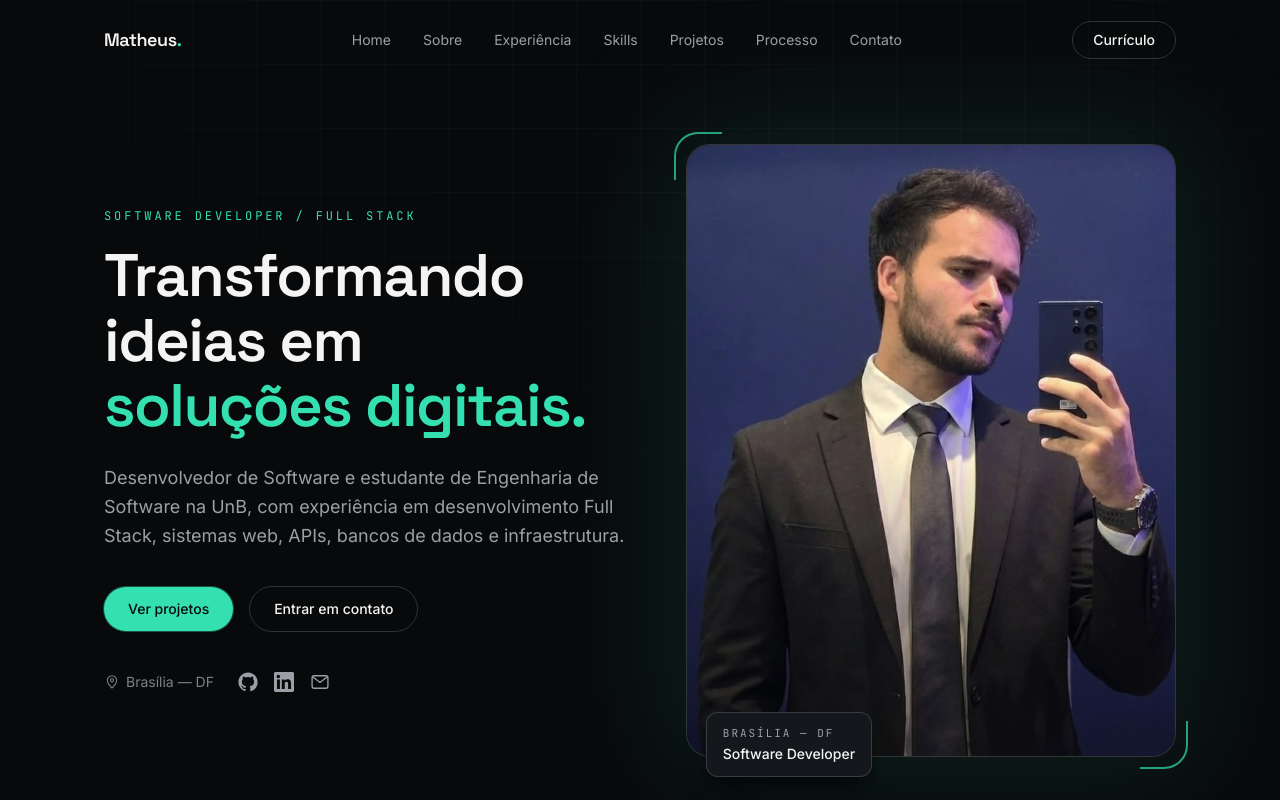
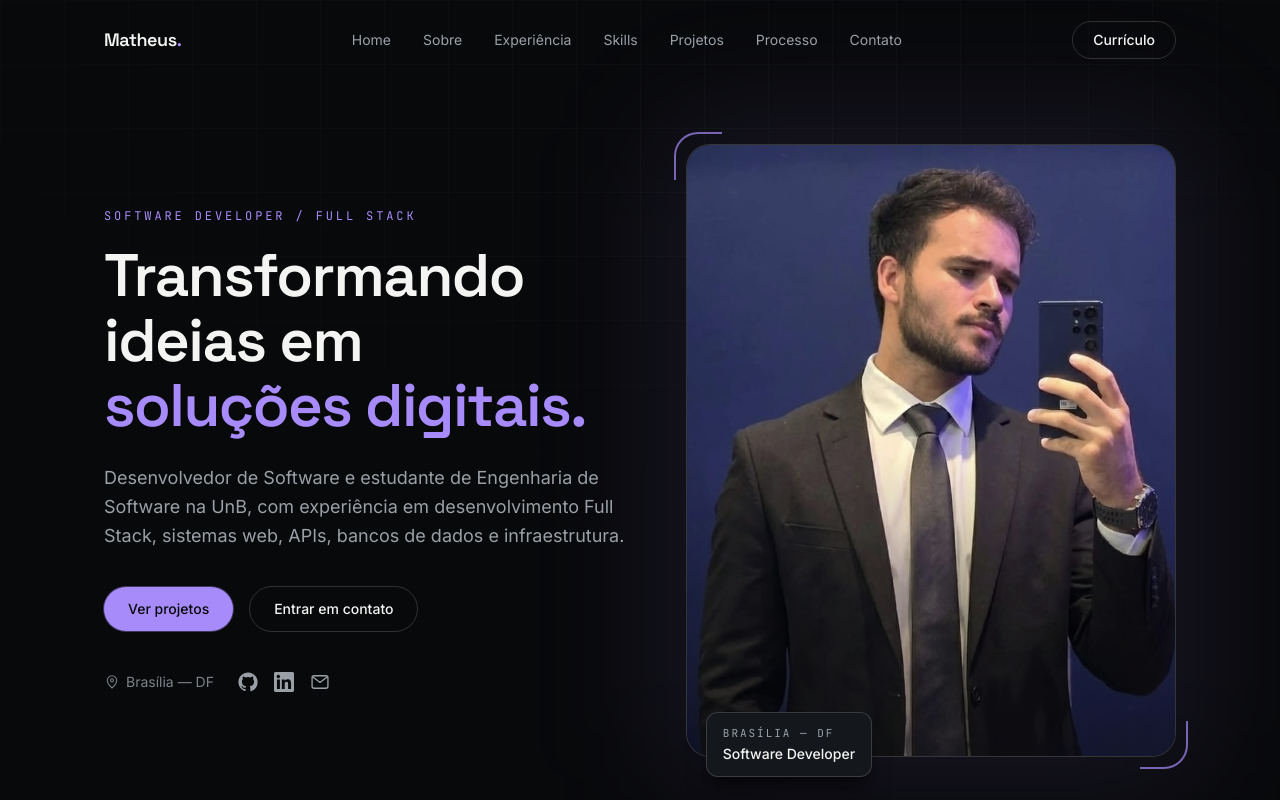
Before and after one commit to delvale412/delvale412, a Next.js app: page / in a window 1280 px wide. Shown: the top 800 px of the page. Built offline with nearby package versions, Linux system fonts and the light colour scheme.

Commit message:
Swap accent color from teal to a soft violet-purple
Replaces the accent throughout (CSS tokens, favicon, OG image,
README badge) with a comfortable, muted purple (#a78bfa) instead
of a saturated/neon tone, keeping AA contrast on the dark background.

```diff
--- a/app/apple-icon.tsx
+++ b/app/apple-icon.tsx
@@ -17,7 +17,7 @@ export default function AppleIcon() {
           fontFamily: "sans-serif",
         }}
       >
-        <span style={{ color: "#34e0b0", fontSize: 96, fontWeight: 700 }}>M</span>
+        <span style={{ color: "#a78bfa", fontSize: 96, fontWeight: 700 }}>M</span>
       </div>
     ),
     { ...size },
--- a/app/globals.css
+++ b/app/globals.css
@@ -9,9 +9,9 @@
   --color-paper: #f4f5f3;
   --color-muted: #9aa0a6;
   --color-faint: #7c8288;
-  --color-accent: #34e0b0;
-  --color-accent-strong: #1fc79a;
-  --color-accent-soft: rgba(52, 224, 176, 0.12);
+  --color-accent: #a78bfa;
+  --color-accent-strong: #8b6cf6;
+  --color-accent-soft: rgba(167, 139, 250, 0.12);
 }
 
 @theme inline {
--- a/app/icon.tsx
+++ b/app/icon.tsx
@@ -18,7 +18,7 @@ export default function Icon() {
           fontFamily: "sans-serif",
         }}
       >
-        <span style={{ color: "#34e0b0", fontSize: 19, fontWeight: 700 }}>M</span>
+        <span style={{ color: "#a78bfa", fontSize: 19, fontWeight: 700 }}>M</span>
       </div>
     ),
     { ...size },
--- a/app/opengraph-image.tsx
+++ b/app/opengraph-image.tsx
@@ -22,7 +22,7 @@ export default function OpengraphImage() {
       >
         <span
           style={{
-            color: "#34e0b0",
+            color: "#a78bfa",
             fontSize: 22,
             letterSpacing: 4,
             textTransform: "uppercase",
--- a/components/ui/Button.tsx
+++ b/components/ui/Button.tsx
@@ -12,7 +12,7 @@ type BaseProps = {
 
 const variants = {
   primary:
-    "bg-accent text-ink hover:bg-accent-strong shadow-[0_0_0_1px_rgba(52,224,176,0.35)]",
+    "bg-accent text-ink hover:bg-accent-strong shadow-[0_0_0_1px_rgba(167,139,250,0.35)]",
   secondary:
     "border border-line-strong text-paper hover:border-accent/60 hover:text-accent",
   ghost: "text-paper hover:text-accent",
```
Also changed, not shown: 1 other file (tests, documents, lock files or other folders).
